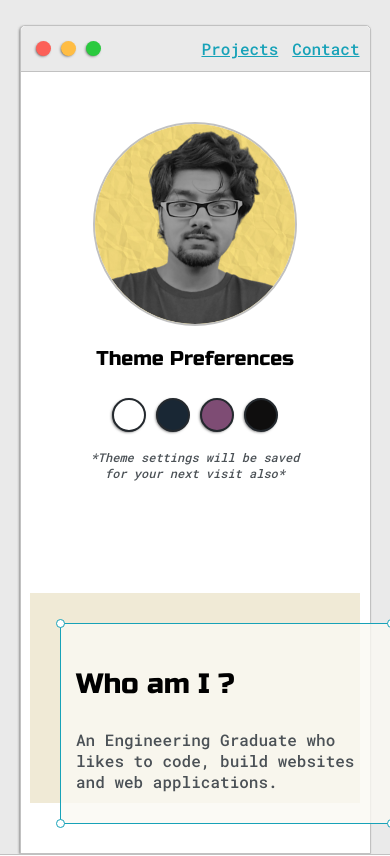
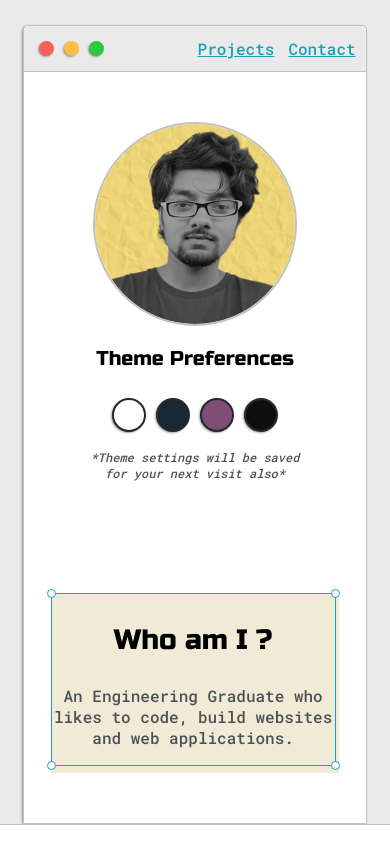
Before and after one commit to v-a-run/v-a-run.github.io, a plain HTML site: page index.html in a window 390 px wide. Shown: the part 272-1128 px from the top of the page. Drawn offline with Linux system fonts and the light colour scheme.

Commit message:
Update for mobile width

```diff
--- a/style.css
+++ b/style.css
@@ -380,7 +380,7 @@ h6 {
 
 @media screen and (max-width: 1200px) {
   .main-container {
-    width: 90%;
+    width: 88%;
   }
 }
 
@@ -394,3 +394,25 @@ h6 {
     justify-content: center;
   }
 }
+
+@media screen and (max-width: 600px) {
+  #preview-shadow {
+    width: 50vw;
+  }
+  #preview {
+    width: 50vw;
+  }
+}
+
+@media screen and (max-width: 400px) {
+  #preview-shadow {
+    width: 74vw;
+    padding: 0;
+  }
+  #preview {
+    text-align: center;
+    width: 72vw;
+    padding: 1px;
+    background-color: var(--previewShadow);
+  }
+}
```
